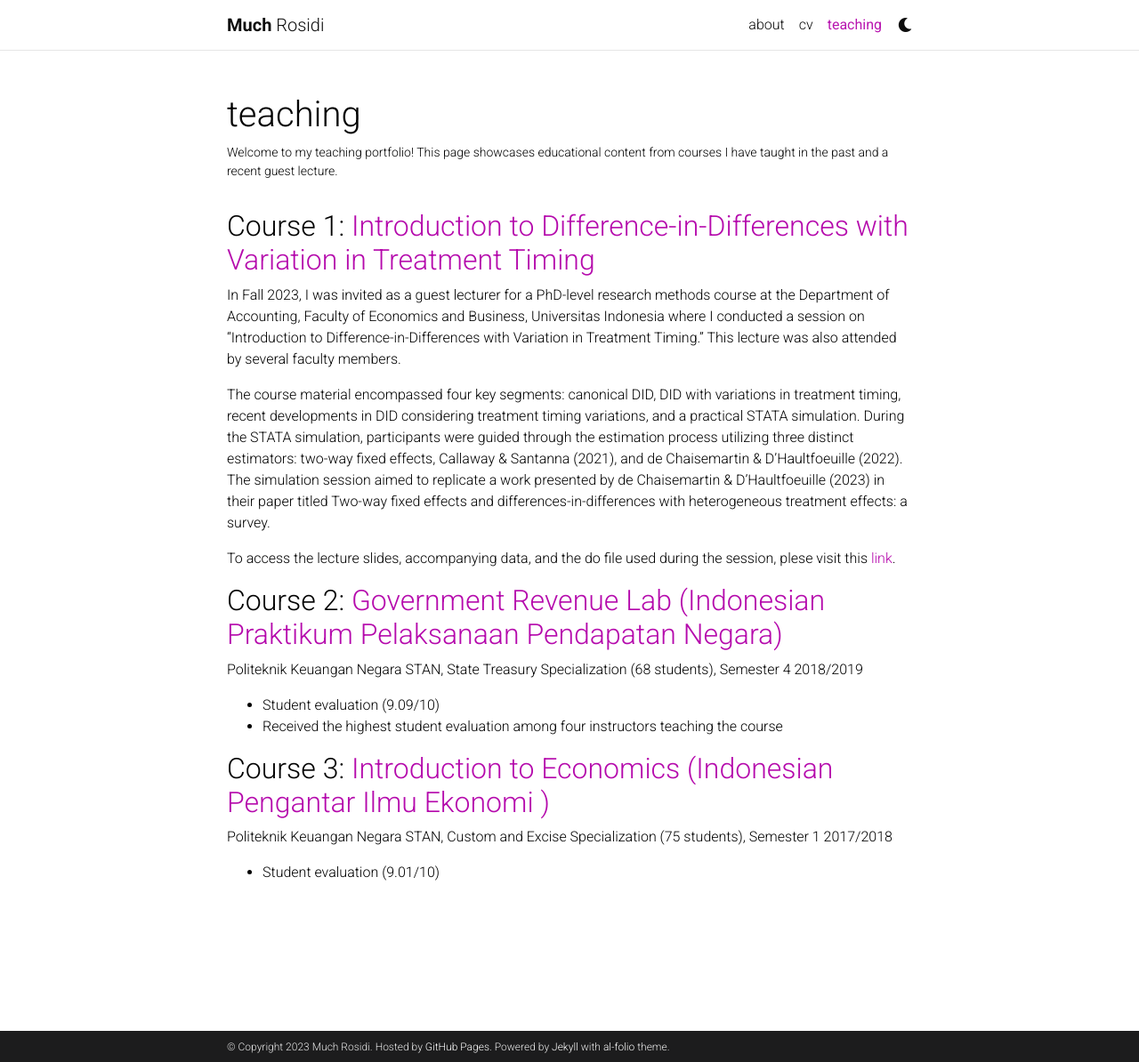
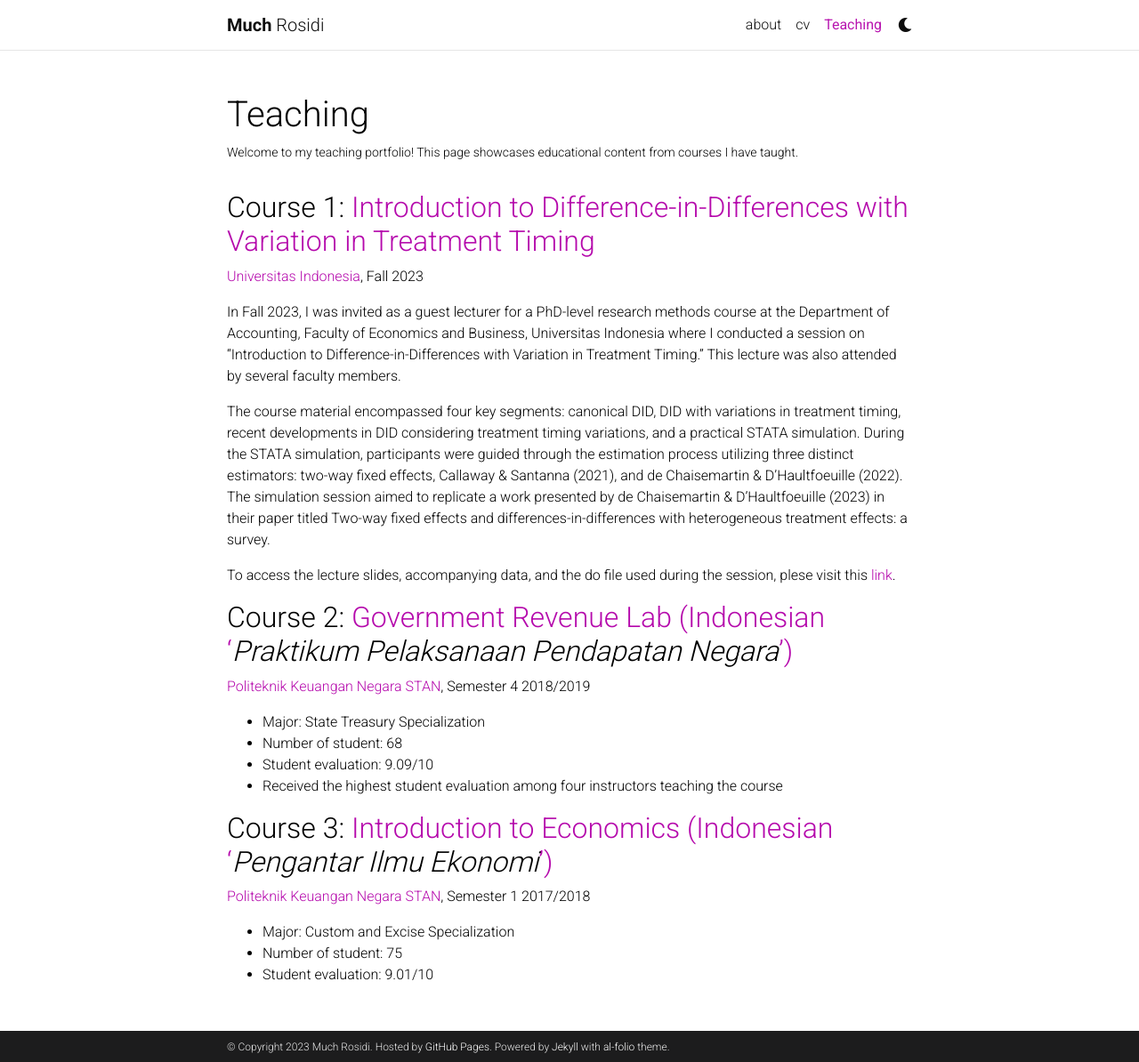
Before and after one commit to muchrosidi/muchrosidi.github.io, a Jekyll site: the page built from _pages/teaching.md, in a window 1280 px wide and 1194 px high. Shown: the whole window at 89% size. Built offline with Jekyll 4.4.1, drawn with Linux system fonts in a browser that asks for light colours; comment, search, counter and statistics services are not loaded; a style sheet for code colours, icons or effects is not loaded.

Commit message:
Update teaching.md

```diff
--- a/_pages/teaching.md
+++ b/_pages/teaching.md
@@ -1,8 +1,8 @@
 ---
 layout: page
 permalink: /teaching/
-title: teaching
-description: Welcome to my teaching portfolio! This page showcases educational content from courses I have taught in the past and a recent guest lecture.
+title: Teaching
+description: Welcome to my teaching portfolio! This page showcases educational content from courses I have taught.
 nav: true
 nav_order: 5
 ---
@@ -10,6 +10,8 @@ nav_order: 5
 
 
 ## Course 1: [Introduction to Difference-in-Differences with Variation in Treatment Timing](link-to-course-1)
+[Universitas Indonesia](https://feb.ui.ac.id/en/department-of-accounting/), Fall 2023
+
 In Fall 2023, I was invited as a guest lecturer for a PhD-level research methods course at the Department of Accounting, Faculty of Economics and Business, Universitas Indonesia where I conducted a session on "Introduction to Difference-in-Differences with Variation in Treatment Timing." This lecture was also attended by several faculty members.
 
 The course material encompassed four key segments: canonical DID, DID with variations in treatment timing, recent developments in DID considering treatment timing variations, and a practical STATA simulation. During the STATA simulation, participants were guided through the estimation process utilizing three distinct estimators: two-way fixed effects, Callaway & Santanna (2021), and de Chaisemartin & D’Haultfoeuille (2022). The simulation session aimed to replicate a work presented by de Chaisemartin & D’Haultfoeuille (2023) in their paper titled Two-way fixed effects and differences-in-differences with heterogeneous treatment effects: a survey.
@@ -18,12 +20,15 @@ To access the lecture slides, accompanying data, and the do file used during the
 
 
 
-## Course 2: [Government Revenue Lab (Indonesian Praktikum Pelaksanaan Pendapatan Negara)](link-to-course-2)
-Politeknik Keuangan Negara STAN, State Treasury Specialization (68 students), Semester 4 2018/2019
-- Student evaluation (9.09/10)
+## Course 2: [Government Revenue Lab (Indonesian '*Praktikum Pelaksanaan Pendapatan Negara*')](link-to-course-2)
+[Politeknik Keuangan Negara STAN](https://pknstan.ac.id/), Semester 4 2018/2019
+- Major:  State Treasury Specialization
+- Number of student: 68
+- Student evaluation: 9.09/10
 - Received the highest student evaluation among four instructors teaching the course
 
-## Course 3: [Introduction to Economics (Indonesian Pengantar Ilmu Ekonomi )](link-to-course-3)
-Politeknik Keuangan Negara
-STAN, Custom and Excise Specialization (75 students), Semester 1 2017/2018
-- Student evaluation (9.01/10)
+## Course 3: [Introduction to Economics (Indonesian '*Pengantar Ilmu Ekonomi*')](link-to-course-3)
+[Politeknik Keuangan Negara STAN](https://pknstan.ac.id/),  Semester 1 2017/2018
+- Major: Custom and Excise Specialization
+- Number of student: 75
+- Student evaluation: 9.01/10
```
